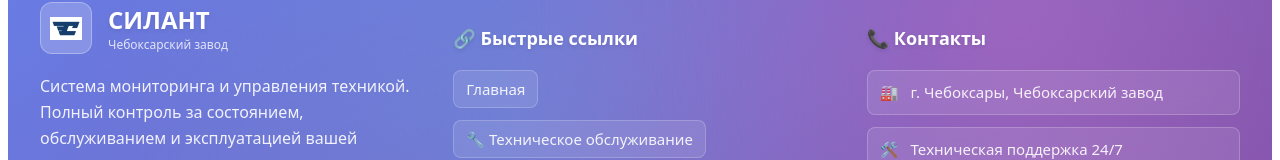
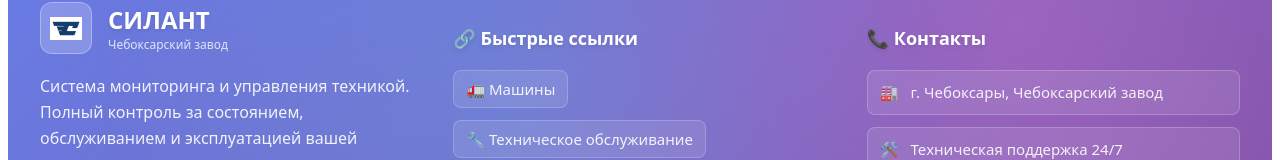
Before and after one commit to vitalivo/silant-2, a React (Vite) app in the folder frontend/: page / in a window 1280 px wide. Shown: the part 1124-1284 px from the top of the page. Built offline with nearby package versions, Linux system fonts and the light colour scheme; no server answers.

Commit message:
настройка и проверка прав доступа

```diff
--- a/frontend/src/components/Layout.tsx
+++ b/frontend/src/components/Layout.tsx
@@ -47,7 +47,7 @@
               <h4 className={styles.sectionTitle}>🔗 Быстрые ссылки</h4>
               <ul className={styles.linksList}>
                 {[
-                  { path: "/", label: "Главная", icon: "🏠" },
+                  { label: "🚛 Машины", href: "/machines" },
                   { label: "🔧 Техническое обслуживание", href: "/maintenance" },
                   { label: "📋 Рекламации", href: "/complaints" },
                 ].map((link, index) => (
```
Also changed, not shown: 1 other file (tests, documents, lock files or other folders).
